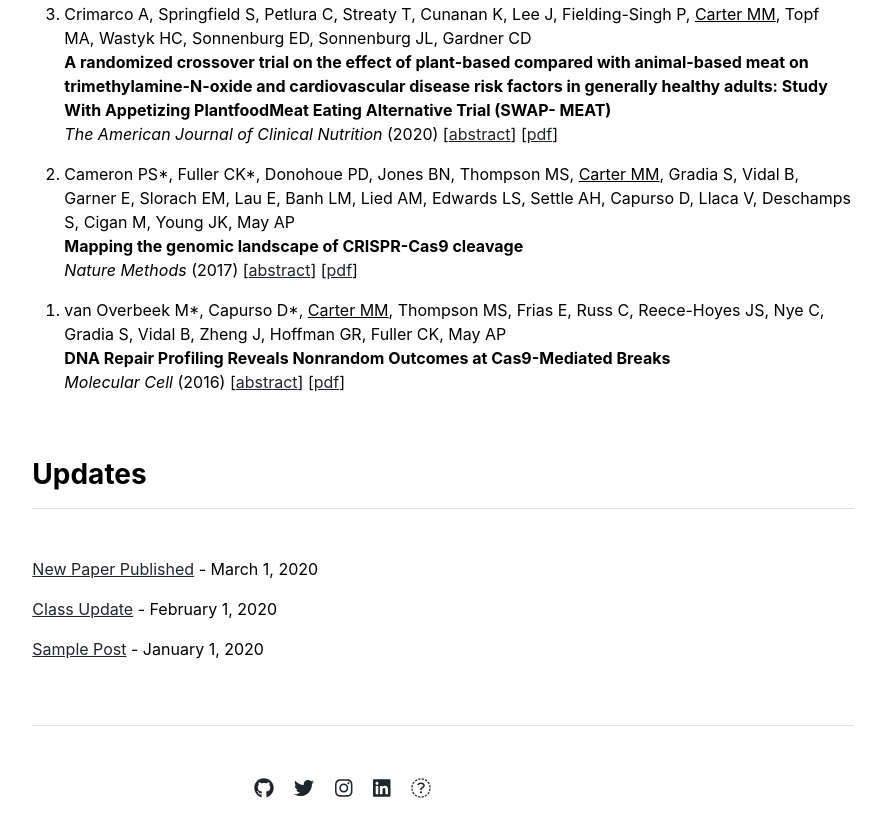
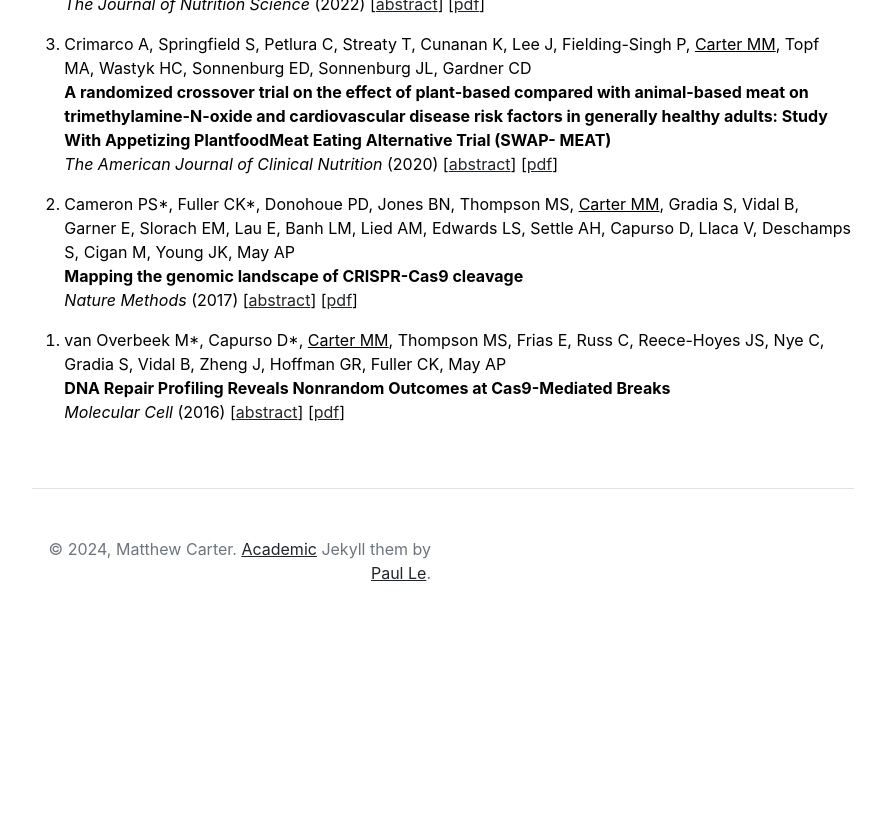
Before and after one commit to matt-cart/matt-cart.github.io, a Jekyll site: the page built from index.md, in a window 1280 px wide and 900 px high, scrolled down 1846 px. Shown: the top 837 px of the window, without its empty margins (197-1079 px from the left). Built offline with Jekyll 4.4.1, drawn with Linux system fonts in a browser that asks for light colours; after the commit the page ends 2543 px from its top, so only the background shows below that.

Commit message:
moving footer stuff around

```diff
--- a/_includes/footer.html
+++ b/_includes/footer.html
@@ -1,9 +1,7 @@
 <footer class="pt-5 my-5 text-muted border-top">
   <div class="row">
     <div class="col-md-6 text-end social-media-icons">
-      {% for item in site.data.settings.social %}
-        <a href="{{ item.link }}" class="ms-3 fs-5"><i class="fab fa-{{ item.icon }}"></i></a>
-      {% endfor %}
+      <p>&copy; 2024, Matthew Carter. <a href="https://github.com/LeNPaul/academic">Academic</a> Jekyll them by <a href="https://paulle.ca/">Paul Le</a>.</p>
     </div>
   </div>
 </footer>
--- a/_layouts/home.html
+++ b/_layouts/home.html
@@ -6,6 +6,9 @@ layout: default
   <div class="col-md-6">
     <h3 class="fw-bold">About me</h3>
     {{ content }}
+    {% for item in site.data.settings.social %}
+    <a href="{{ item.link }}" class="ms-3 fs-5"><i class="fab fa-{{ item.icon }}"></i></a>
+    {% endfor %}
   </div>
   <div class="col-md-6">
     <img src="{{ site.github.url }}/assets/img/home.jpg" alt="Home" width="100%">
@@ -14,6 +17,7 @@ layout: default
 
 {% include publications.html %}
 
+<!--
 <div class="row g-5 mb-5">
   <div class="col-md-12">
     <h3 class="fw-bold border-bottom pb-3 mb-5">Updates</h3>
@@ -22,3 +26,4 @@ layout: default
     {% endfor %}
   </div>
 </div>
+-->
```
